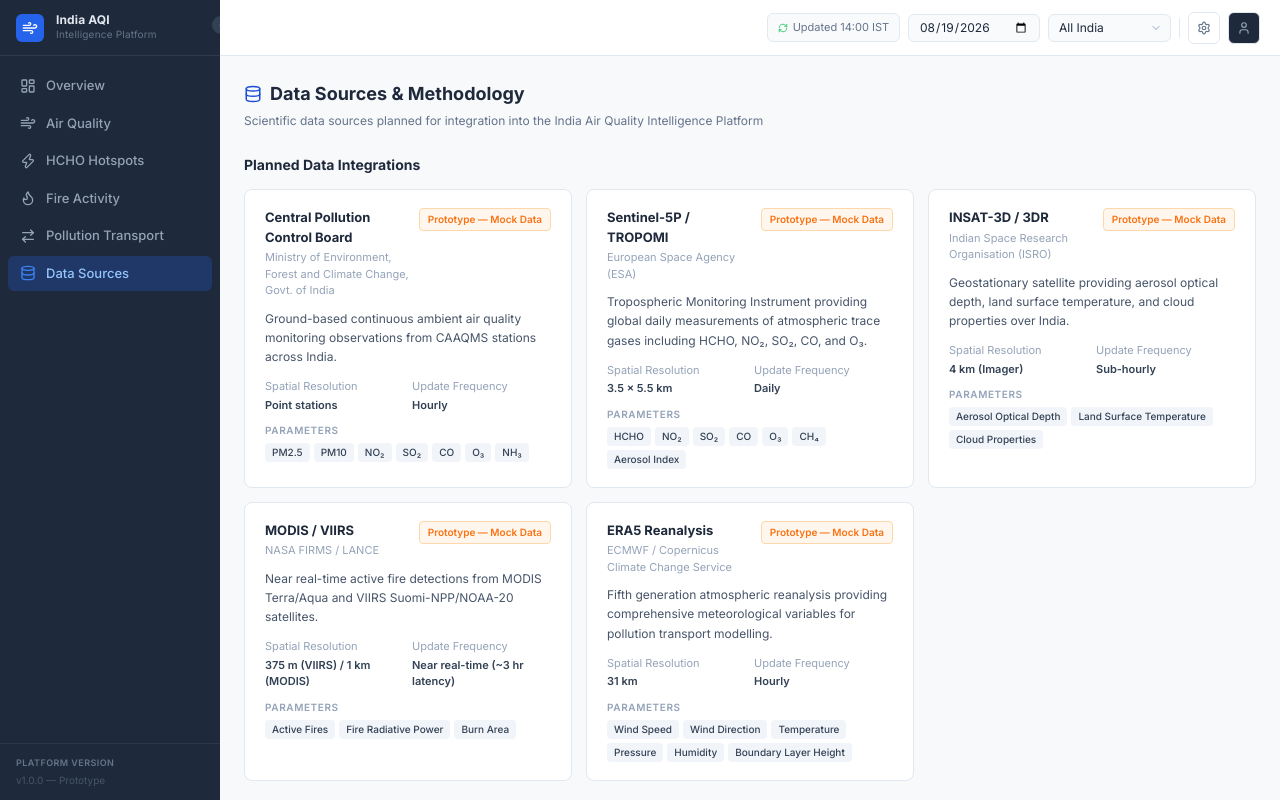
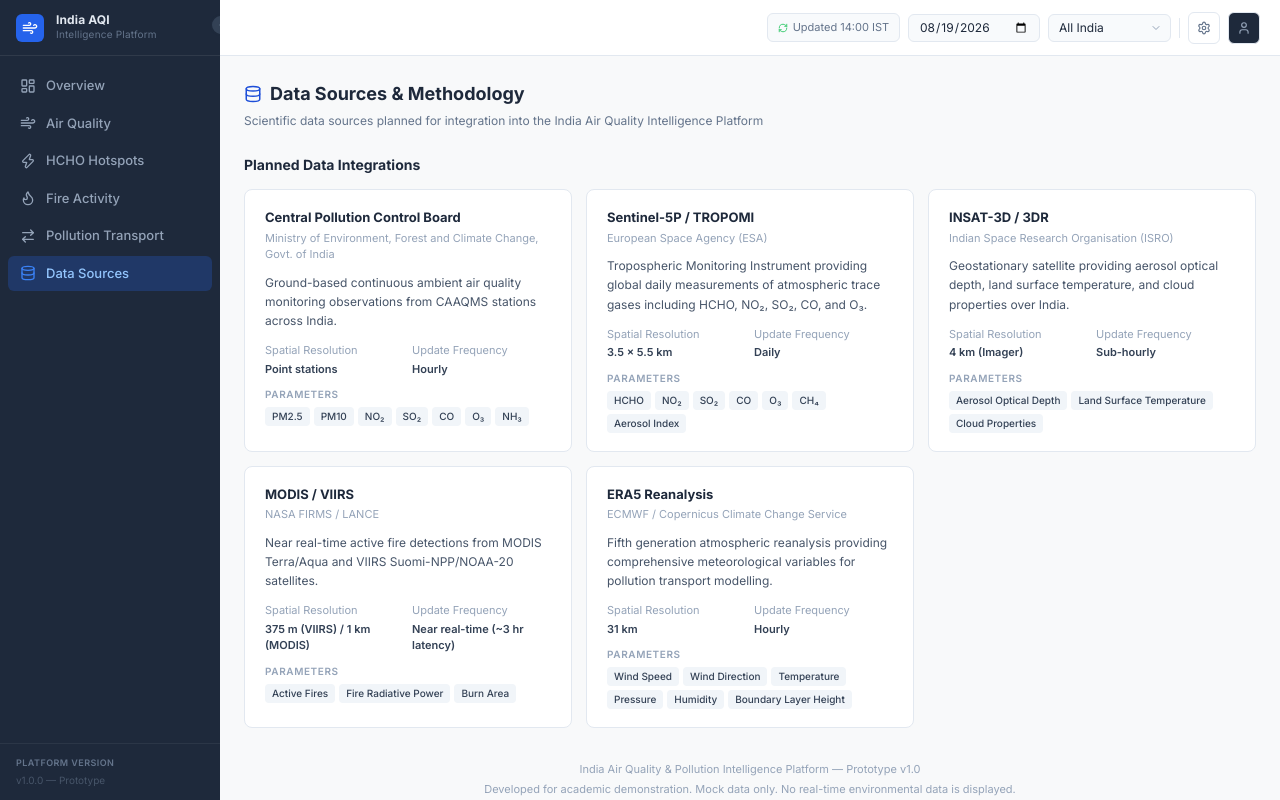
Before and after one commit to Ojas37/india-air-quality-intelligence, a React (Vite) app: page /data-sources in a window 1280 px wide. Built offline with nearby package versions, Linux system fonts and the light colour scheme.

Commit message:
style: remove Prototype - Mock Data badges from Planned Integrations cards

```diff
--- a/src/pages/DataSources.tsx
+++ b/src/pages/DataSources.tsx
@@ -1,12 +1,6 @@
 import React from 'react';
 import { Database } from 'lucide-react';
 import { dataSources } from '../data/mockData';
-
-const STATUS_CONFIG = {
-  Connected: { color: '#22c55e', bg: '#f0fdf4', border: '#bbf7d0', label: 'Connected' },
-  Prototype: { color: '#f97316', bg: '#fff7ed', border: '#fed7aa', label: 'Prototype — Mock Data' },
-  Planned: { color: '#94a3b8', bg: '#f8fafc', border: '#e2e8f0', label: 'Planned' },
-};
 
 const DataSources: React.FC = () => {
   return (
@@ -32,7 +26,6 @@
           </h2>
           <div style={{ display: 'grid', gridTemplateColumns: 'repeat(auto-fill, minmax(320px, 1fr))', gap: '14px' }}>
             {dataSources.map((ds) => {
-              const statusCfg = STATUS_CONFIG[ds.status];
               return (
                 <div
                   key={ds.id}
@@ -46,21 +39,6 @@
                       </div>
                       <div style={{ fontSize: '11px', color: '#94a3b8' }}>{ds.provider}</div>
                     </div>
-                    <span
-                      style={{
-                        fontSize: '10px',
-                        fontWeight: '600',
-                        padding: '3px 8px',
-                        borderRadius: '4px',
-                        background: statusCfg.bg,
-                        color: statusCfg.color,
-                        border: `1px solid ${statusCfg.border}`,
-                        whiteSpace: 'nowrap',
-                        marginLeft: '8px',
-                      }}
-                    >
-                      {statusCfg.label}
-                    </span>
                   </div>
 
                   <p style={{ fontSize: '12px', color: '#475569', marginBottom: '12px', lineHeight: '1.6', marginTop: 0 }}>
```
